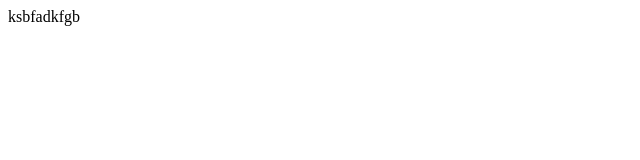
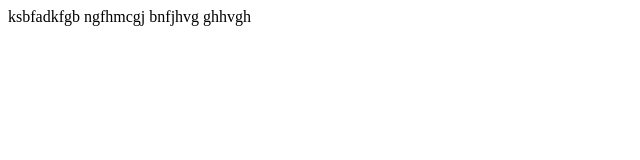
Before and after one commit to ashir07/sample, a plain HTML site: page h.html in a window 1280 px wide. Shown: the whole page, without its empty margins (0-640 px from the left). Drawn offline with Linux system fonts and the light colour scheme.

Commit message:
something

```diff
--- a/h.html
+++ b/h.html
@@ -9,3 +9,4 @@
     ksbfadkfgb
 </body>
 </html>
+ngfhmcgj bnfjhvg  ghhvgh
```
